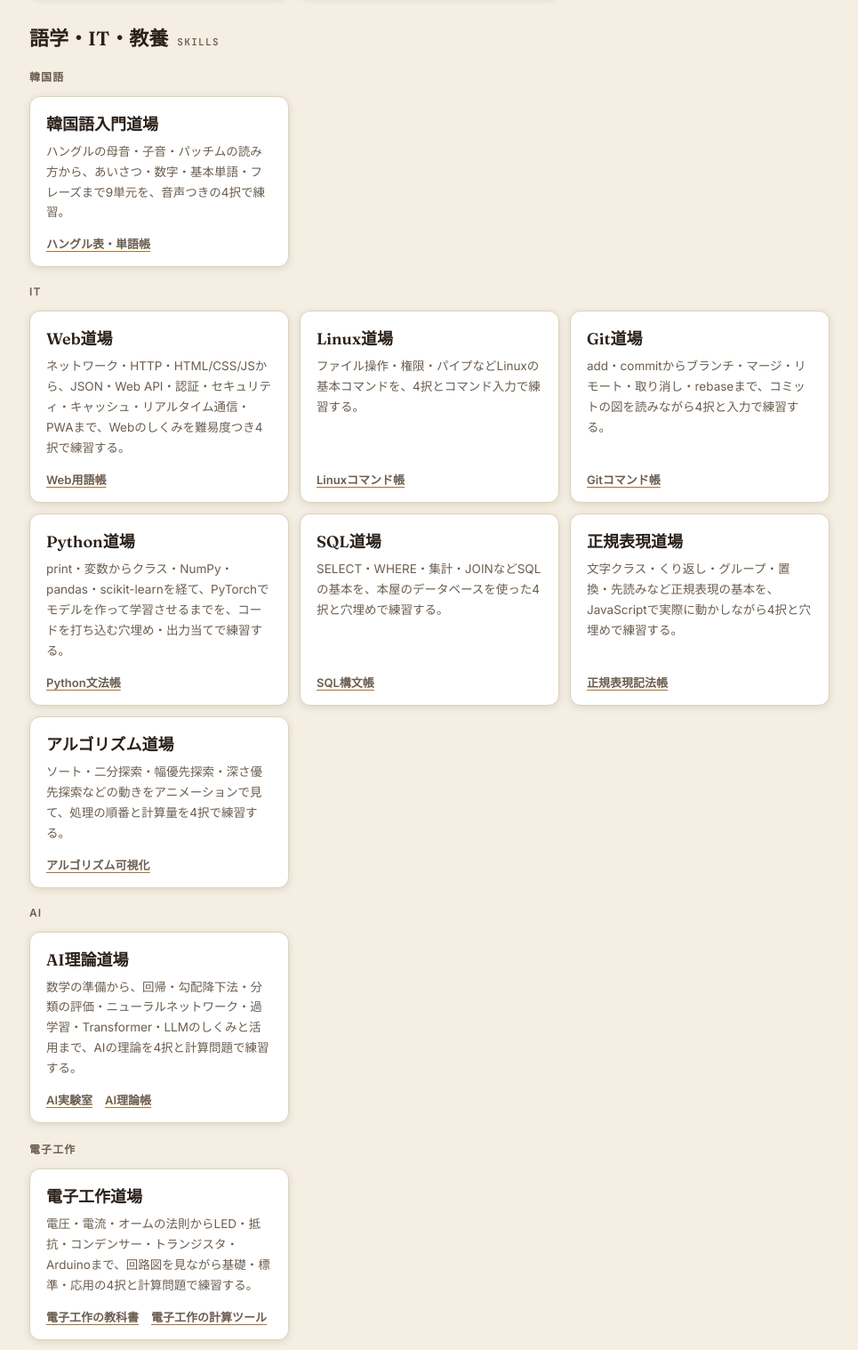
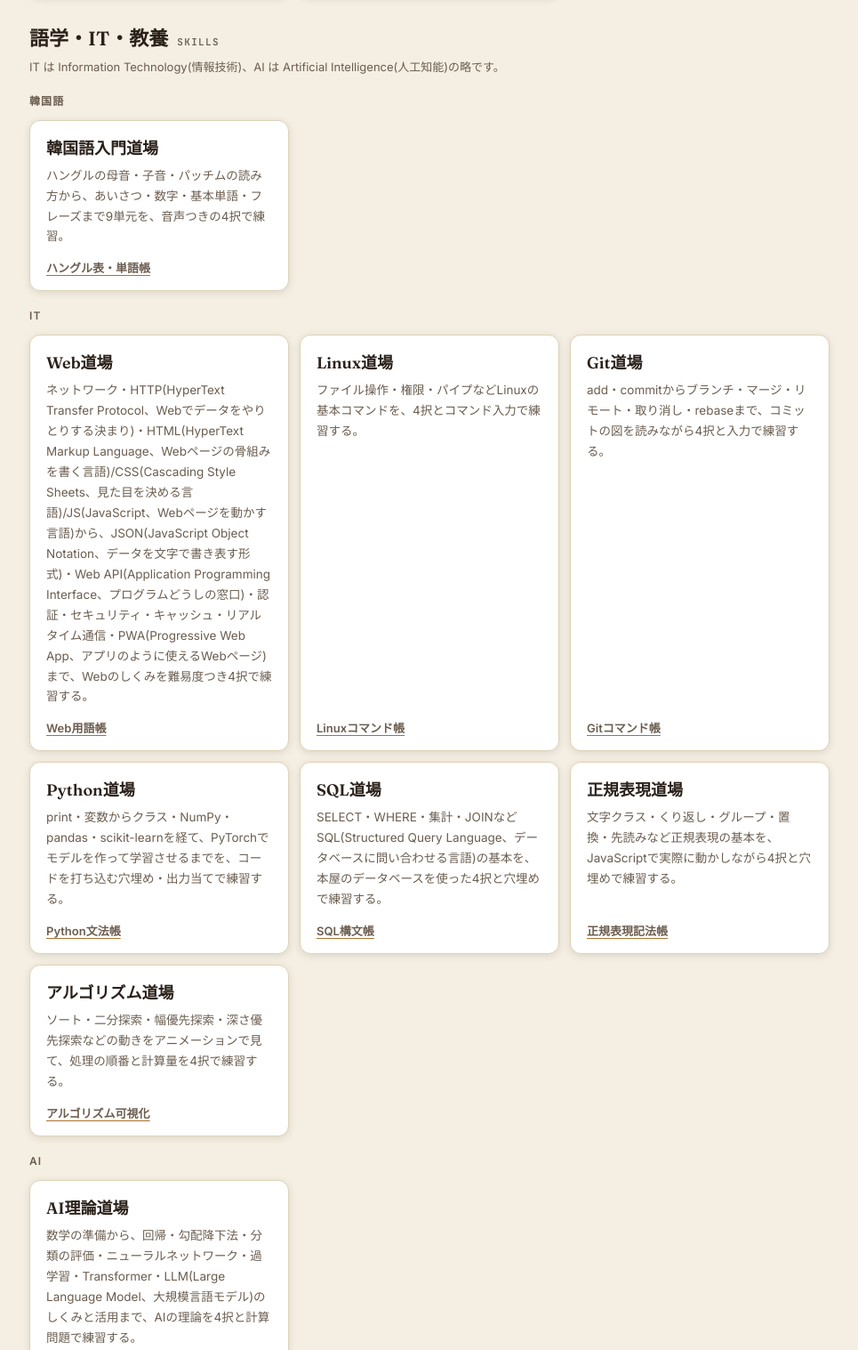
Before and after one commit to InoMiya238/MyApps, a plain HTML site: page index.html in a window 1280 px wide. Shown: the part 1884-3401 px from the top of the page at 89% size, without its empty margins (157-1122 px from the left). Drawn offline with Linux system fonts and the light colour scheme.

Commit message:
Add files via upload

```diff
--- a/index.html
+++ b/index.html
@@ -67,6 +67,11 @@
     font-size: 11px;
     font-weight: 600;
     letter-spacing: 0.12em;
+    color: var(--ink-muted);
+  }
+  .group-note {
+    margin: -6px 0 0;
+    font-size: 13px;
     color: var(--ink-muted);
   }
   .subject {
@@ -265,6 +270,7 @@
 
   <section class="group">
     <div class="group-head"><h2>語学・IT・教養</h2><span>SKILLS</span></div>
+    <p class="group-note">IT は Information Technology(情報技術)、AI は Artificial Intelligence(人工知能)の略です。</p>
     <p class="subject">韓国語</p>
     <div class="cards">
       <article class="card">
@@ -280,7 +286,7 @@
     <div class="cards">
       <article class="card">
         <h3><a href="study/it/web-basics/index.html">Web道場</a></h3>
-        <p>ネットワーク・HTTP・HTML/CSS/JSから、JSON・Web API・認証・セキュリティ・キャッシュ・リアルタイム通信・PWAまで、Webのしくみを難易度つき4択で練習する。</p>
+        <p>ネットワーク・HTTP(HyperText Transfer Protocol、Webでデータをやりとりする決まり)・HTML(HyperText Markup Language、Webページの骨組みを書く言語)/CSS(Cascading Style Sheets、見た目を決める言語)/JS(JavaScript、Webページを動かす言語)から、JSON(JavaScript Object Notation、データを文字で書き表す形式)・Web API(Application Programming Interface、プログラムどうしの窓口)・認証・セキュリティ・キャッシュ・リアルタイム通信・PWA(Progressive Web App、アプリのように使えるWebページ)まで、Webのしくみを難易度つき4択で練習する。</p>
         <div class="more">
           <a href="study/it/web-basics/reference.html">Web用語帳</a>
         </div>
@@ -308,7 +314,7 @@
       </article>
       <article class="card">
         <h3><a href="study/it/sql-basics/index.html">SQL道場</a></h3>
-        <p>SELECT・WHERE・集計・JOINなどSQLの基本を、本屋のデータベースを使った4択と穴埋めで練習する。</p>
+        <p>SELECT・WHERE・集計・JOINなどSQL(Structured Query Language、データベースに問い合わせる言語)の基本を、本屋のデータベースを使った4択と穴埋めで練習する。</p>
         <div class="more">
           <a href="study/it/sql-basics/reference.html">SQL構文帳</a>
         </div>
@@ -333,7 +339,7 @@
     <div class="cards">
       <article class="card">
         <h3><a href="study/ai/ai-theory-lab/index.html">AI理論道場</a></h3>
-        <p>数学の準備から、回帰・勾配降下法・分類の評価・ニューラルネットワーク・過学習・Transformer・LLMのしくみと活用まで、AIの理論を4択と計算問題で練習する。</p>
+        <p>数学の準備から、回帰・勾配降下法・分類の評価・ニューラルネットワーク・過学習・Transformer・LLM(Large Language Model、大規模言語モデル)のしくみと活用まで、AIの理論を4択と計算問題で練習する。</p>
         <div class="more">
           <a href="study/ai/ai-theory-lab/lab.html">AI実験室</a>
           <a href="study/ai/ai-theory-lab/reference.html">AI理論帳</a>
@@ -345,7 +351,7 @@
     <div class="cards">
       <article class="card">
         <h3><a href="study/electronics/electronics-basics/index.html">電子工作道場</a></h3>
-        <p>電圧・電流・オームの法則からLED・抵抗・コンデンサー・トランジスタ・Arduinoまで、回路図を見ながら基礎・標準・応用の4択と計算問題で練習する。</p>
+        <p>電圧・電流・オームの法則からLED(Light Emitting Diode、発光ダイオード)・抵抗・コンデンサー・トランジスタ・Arduinoまで、回路図を見ながら基礎・標準・応用の4択と計算問題で練習する。</p>
         <div class="more">
           <a href="study/electronics/electronics-basics/reference.html">電子工作の教科書</a>
           <a href="study/electronics/electronics-basics/calc.html">電子工作の計算ツール</a>
@@ -387,7 +393,7 @@
     <div class="cards">
       <article class="card">
         <h3><a href="study/music/guitar-beginner-course/index.html">ギター入門コース</a></h3>
-        <p>チューニング・構え方からTAB譜、コード、ストローク、コード進行、指板の音名、ペンタトニックまでを16のレッスンで順番に学ぶ。メトロノームとコードの音つき。</p>
+        <p>チューニング・構え方からTAB譜(TAB は tablature の略。ギター用の楽譜)、コード、ストローク、コード進行、指板の音名、ペンタトニックまでを16のレッスンで順番に学ぶ。メトロノームとコードの音つき。</p>
         <div class="more">
           <a href="study/music/guitar-beginner-course/chords.html">コード帳</a>
         </div>
```
